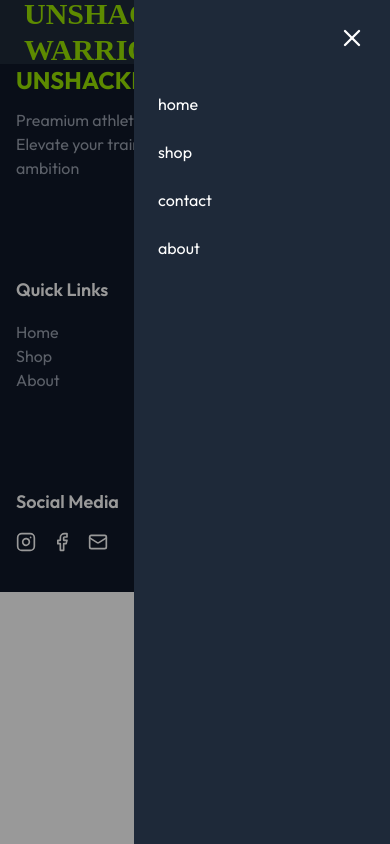
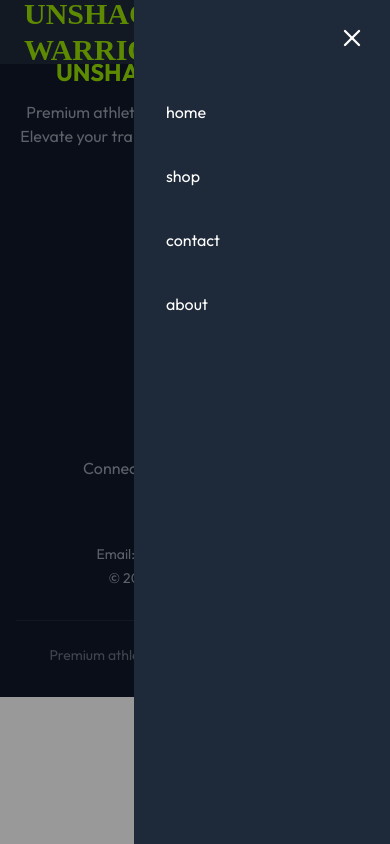
Before and after one commit to KatlegoCodes/unshackled-warrior, a React (Vite) app: page /cart in a window 390 px wide. Both pictures are taken after a click on the button 352 px from the left and 32 px from the top of the page. Built offline with nearby package versions, Linux system fonts and the light colour scheme; a web font is replaced by a local one.

Commit message:
fixed layout styles to be more responsive

```diff
--- a/src/Components/Footer.jsx
+++ b/src/Components/Footer.jsx
@@ -1,80 +1,106 @@
 import React from "react";
 import { Mail, Facebook, Instagram } from "lucide-react";
+import { Link } from "react-router-dom"; // Add this import
 
 export const Footer = () => {
   return (
-    <footer className="bg-gray-900 text-white py-10">
+    <footer className="bg-gray-900 text-white py-8 md:py-10">
       <div className="max-w-7xl mx-auto px-4 sm:px-6 lg:px-8">
-        <div className="grid sm:grid-cols-1 md:grid-cols-3 gap-24">
-          <div className="flex flex-col md:items-start gap-3">
-            <h3 className="text-lime-400 font-bold text-2xl">
+        {/* Stack vertically on small screens, 3 columns on medium+ */}
+        <div className="grid grid-cols-1 md:grid-cols-3 gap-8 md:gap-12 lg:gap-16">
+          {/* Brand Section */}
+          <div className="text-center md:text-left">
+            <h3 className="text-lime-400 font-bold text-2xl mb-3">
               UNSHACKLED WARRIOR
             </h3>
-
-            <p className="text-gray-400 sm:max-w-md">
-              Preamium athletic wear designed for champions. Elevate your
+            <p className="text-gray-400 max-w-md mx-auto md:mx-0">
+              Premium athletic wear designed for champions. Elevate your
               training with gear that matches your ambition
             </p>
           </div>
-
-          {/* Quick Links */}
-          <div className="flex flex-col">
+          {/* Quick Links - Center on mobile, left align on desktop */}
+          <div className="text-center md:text-left">
             <h3 className="text-lg font-semibold mb-4">Quick Links</h3>
-
-            <ul className="space-y-2">
+            <ul className="space-y-3">
               <li>
-                <a
-                  href="#home"
-                  className="text-gray-400 hover:text-lime-400 transition"
+                <Link
+                  to="/"
+                  className="text-gray-400 hover:text-lime-400 transition-colors inline-block"
                 >
                   Home
-                </a>
+                </Link>
               </li>
-            </ul>
-            <ul>
               <li>
-                <a
-                  href="#shop"
-                  className="text-gray-400 hover:text-lime-400 transition"
+                <Link
+                  to="/shop"
+                  className="text-gray-400 hover:text-lime-400 transition-colors inline-block"
                 >
                   Shop
-                </a>
+                </Link>
               </li>
-            </ul>
-            <ul>
               <li>
-                <a
-                  href="#about"
-                  className="text-gray-400 hover:text-lime-400 transition"
+                <Link
+                  to="/about"
+                  className="text-gray-400 hover:text-lime-400 transition-colors inline-block"
                 >
                   About
-                </a>
+                </Link>
+              </li>
+              <li>
+                <Link
+                  to="/contact"
+                  className="text-gray-400 hover:text-lime-400 transition-colors inline-block"
+                >
+                  Contact
+                </Link>
               </li>
             </ul>
           </div>
-
-          {/* Social media */}
-          <div className="flex flex-col">
-            <h3 className="text-lg font-semibold mb-4">Social Media</h3>
-
-            <div className="flex space-x-4">
+          {/* Social Media & Contact Info - Center on mobile, left align on desktop */}{" "}
+          <div className="text-center md:text-left">
+            <h3 className="text-lg font-semibold mb-4">Follow Us</h3>
+            <p className="text-gray-400 mb-4">
+              Connect with us on social media
+            </p>
+            <div className="flex justify-center md:justify-start space-x-5">
               <a
                 href="https://www.instagram.com/unshackled_warrior"
-                className="hover:text-lime-400"
+                target="_blank"
+                rel="noopener noreferrer"
+                className="text-gray-400 hover:text-lime-400 transition-colors"
+                aria-label="Instagram"
               >
-                <Instagram className="h-5 w-5" />
+                <Instagram className="h-6 w-6" />
               </a>
               <a
                 href="https://www.facebook.com/unshackled_warrior"
-                className="hover:text-lime-400"
+                target="_blank"
+                rel="noopener noreferrer"
+                className="text-gray-400 hover:text-lime-400 transition-colors"
+                aria-label="Facebook"
               >
-                <Facebook className="h-5 w-5" />
+                <Facebook className="h-6 w-6" />
               </a>
-              <a href="unshackled@warrior.com" className="hover:text-lime-400">
-                <Mail className="h-5 w-5" />
+              <a
+                href="mailto:unshackled@warrior.com"
+                className="text-gray-400 hover:text-lime-400 transition-colors"
+                aria-label="Email"
+              >
+                <Mail className="h-6 w-6" />
               </a>
             </div>
+
+            <div className="mt-6 text-gray-400 text-sm">
+              <p>Email: unshackled@warrior.com</p>
+              <p className="mt-1">
+                © {new Date().getFullYear()} Unshackled Warrior
+              </p>
+            </div>
           </div>
+        </div>
+
+        <div className="mt-8 pt-6 border-t border-gray-800 text-center text-gray-500 text-sm">
+          <p>Premium athletic wear designed for champions</p>
         </div>
       </div>
     </footer>
--- a/src/Components/Navbar.jsx
+++ b/src/Components/Navbar.jsx
@@ -1,4 +1,5 @@
 import React, { useState } from "react";
+import { Link } from "react-router-dom";
 import { motion, AnimatePresence } from "framer-motion";
 import { Menu, X, ShoppingCart } from "lucide-react";
 
@@ -14,24 +15,24 @@ export const Navbar = () => {
 
         <ul className="hidden md:flex gap-15 md:text-lg font-light text-white">
           <li>
-            <a href="#Home" className="hover:text-lime-200">
+            <Link to="/" className="hover:text-lime-200">
               home
-            </a>
+            </Link>
           </li>
           <li>
-            <a href="#Shop" className="hover:text-lime-200">
+            <Link to="/shop" className="hover:text-lime-200">
               shop
-            </a>
+            </Link>
           </li>
           <li>
-            <a href="#Contact" className="hover:text-lime-200">
+            <Link to="/contact" className="hover:text-lime-200">
               contact
-            </a>
+            </Link>
           </li>
           <li>
-            <a href="#About" className="hover:text-lime-200">
+            <Link to="/about" className="hover:text-lime-200">
               about
-            </a>
+            </Link>
           </li>
         </ul>
 
@@ -71,24 +72,30 @@ export const Navbar = () => {
                 <X size={28} />
               </button>
 
-              <a href="#Home" className="block text-white hover:text-lime-300">
+              <Link
+                to="/"
+                className="block text-white hover:bg-lime-300 hover:text-gray-800 transition-colors duration-700 p-2 rounded-xl"
+              >
                 home
-              </a>
-              <a href="#Shop" className="block text-white hover:text-lime-300">
+              </Link>
+              <Link
+                to="/shop"
+                className="block text-white hover:bg-lime-300 hover:text-gray-800 transition-colors duration-700 p-2 rounded-xl "
+              >
                 shop
-              </a>
-              <a
-                href="#Contact"
-                className="block text-white hover:text-lime-300"
+              </Link>
+              <Link
+                to="/contact"
+                className="block text-white hover:bg-lime-300 hover:text-gray-800 transition-colors duration-700 p-2 rounded-xl"
               >
                 contact
-              </a>
-              <a
-                href="#About"
-                className="block text-white hover:text-lime-300 mb-5"
+              </Link>
+              <Link
+                to="/about"
+                className="block text-white hover:bg-lime-300 hover:text-gray-800 transition-colors duration-700 p-2 rounded-xl"
               >
                 about
-              </a>
+              </Link>
             </motion.div>
           </>
         )}
```
